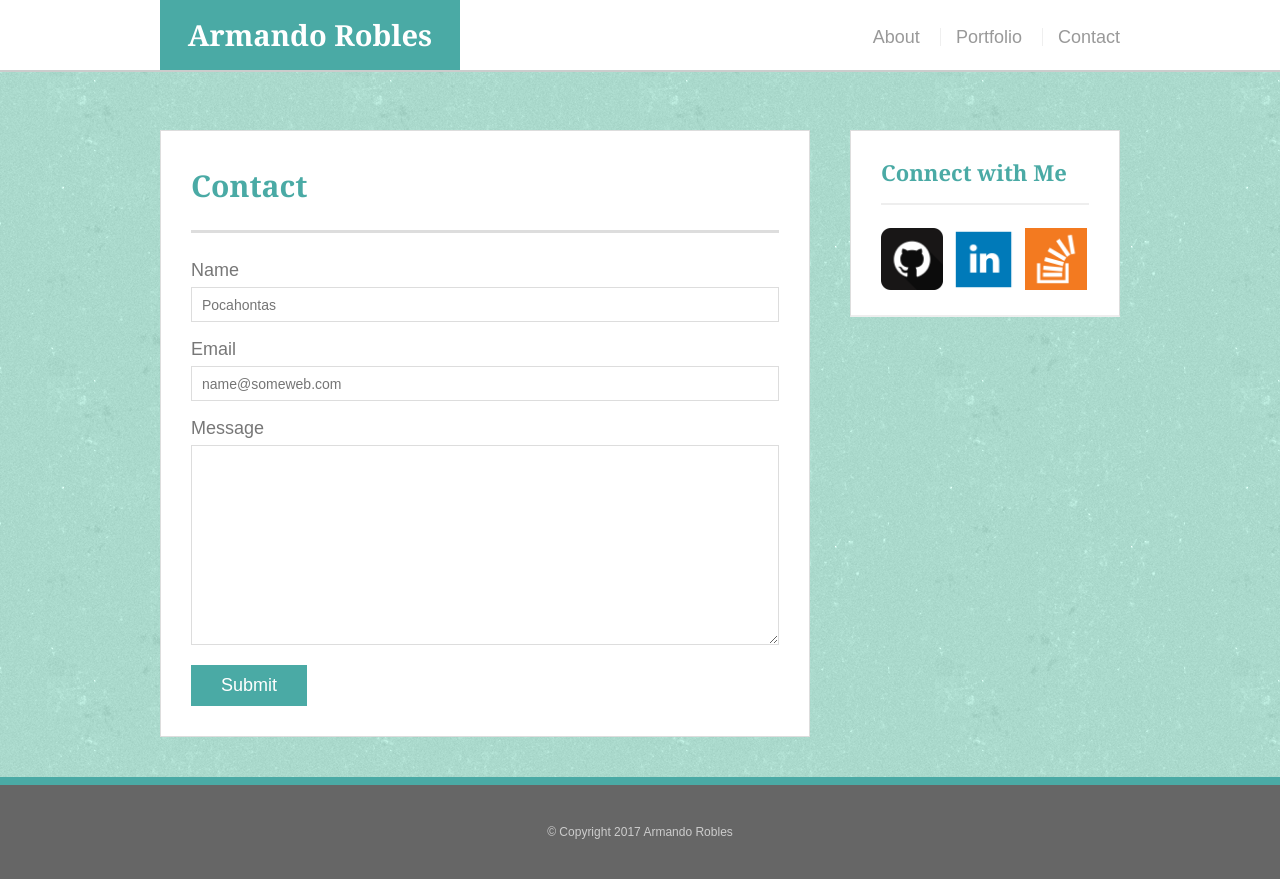
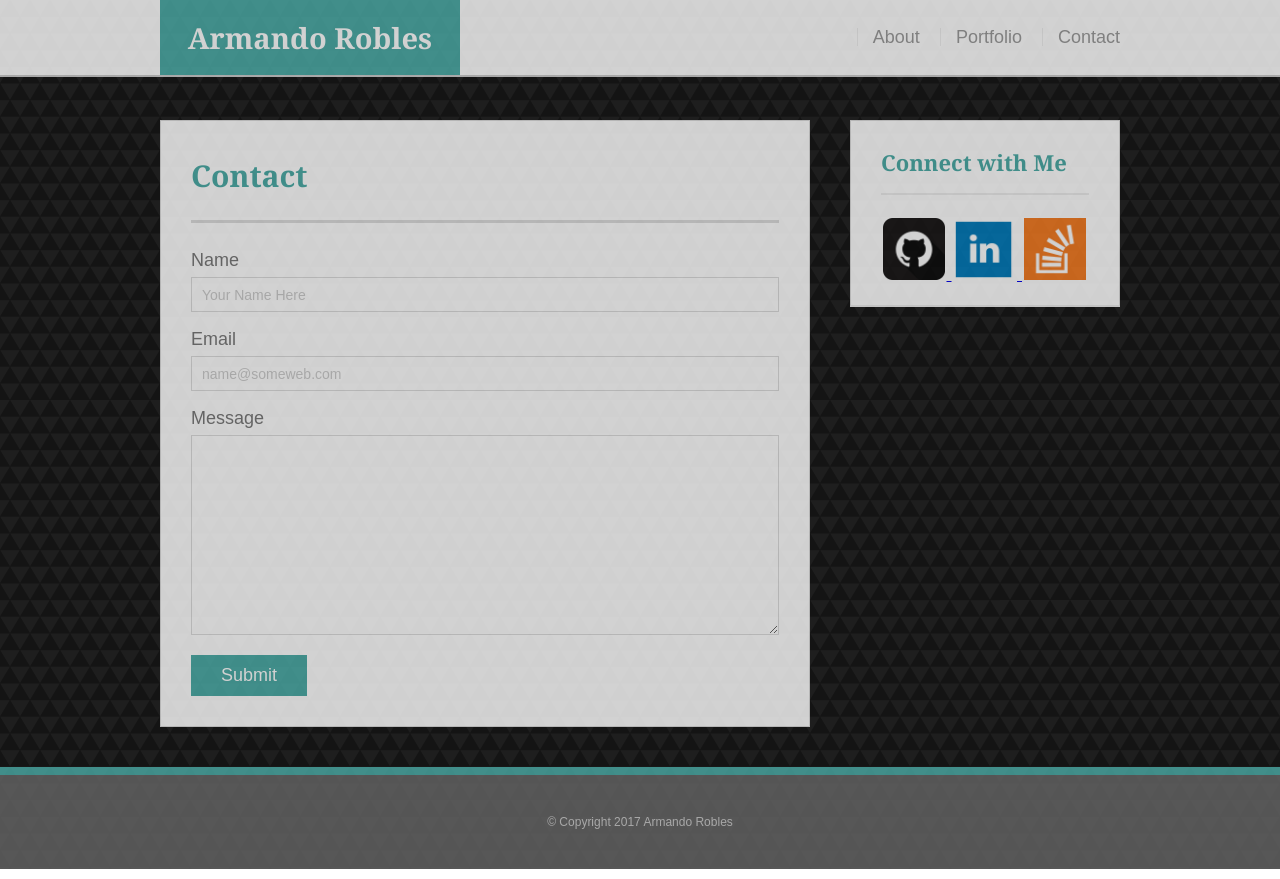
Before and after one commit to RioMando/Responsive-Portfolio, a plain HTML site: page contact.html in a window 1280 px wide. Drawn offline with Linux system fonts and the light colour scheme.

Commit message:
Background changed, added project: City of Your Dreams

```diff
--- a/assets/css/style.css
+++ b/assets/css/style.css
@@ -3,7 +3,10 @@
 }
 
 body {
-	background-image: url("../images/green_dust_scratch.png");
+
+	/*background: linear-gradient(red, yellow);*/
+	opacity: .8;
+	background-image: url("../images/dark-triangles.png");
 	font-size: 18px;
 	line-height: 34px;
 	font-family: 'Arial', 'Helvetica Neve', Helvetica, sans-serif;
@@ -21,7 +24,7 @@ h1, h2, h3, p {
 	margin-bottom: 20px;
 }
 
-p:last-child {
+p: last-child {
 	margin-bottom: 0;
 }
 
@@ -42,6 +45,11 @@ h2, h3 {
 	font-size: 22px;
 }
 
+::placeholder {
+    color: #ccc;
+    opacity: 1; /* Firefox */
+}
+
 /******************/
 /**    Header    **/
 
@@ -58,12 +66,12 @@ h2, h3 {
 
 #logo {
 	width: 300px;
-	height: 70px;
+	height: 75px;
 	background: #4aaaa5;
     float: left;
     font-family: 'Georgia', Times, Times New Roman, serif;
     text-align: center;
-	line-height: 70px;
+	line-height: 75px;
     color: #fff;
 	font-weight: 700;
     font-size: 29px;
@@ -85,14 +93,14 @@ nav a {
 	line-height: 18px;
 }
 
-nav a:first-child {
+nav a: first-child {
 	border-left: 0 none;
 }
 
 
 /*  *** Main ***  */
 #main-container {
-	padding-top: 130px;
+	padding-top: 120px;
 }
 
 .main-section {
@@ -135,11 +143,12 @@ h3, .sidebar, h2 {
 .social {
 	width: 62px;
 	height: 62px;
-	margin-top: 8px;
-	margin-right: 5px;
+	margin: 8px 1.75px 0px 1.75px;
+	/*margin-top: 8px;
+	margin-right: 3.5px;*/
 }
 
-.social:last-child {
+.social: last-child {
 	margin-right: 0;
 }
 
--- a/contact.html
+++ b/contact.html
@@ -34,7 +34,7 @@
 				<ul>
 					<li>
 	  					<label form="name">Name</label>
-	  					<input type="text" name="name" id="name" placeholder="Pocahontas" required="required">
+	  					<input type="text" name="name" id="name" placeholder="Your Name Here" required="required">
 	  				</li>
 					<li>
 	  					<label form="email">Email</label>
@@ -55,9 +55,18 @@
 			<div id="connect">
 				<h2>Connect with Me</h2>
 
-				<img src="assets/images/if_github_253591.png" class="social" alt="GitHub" >
-				<img src="assets/images/linkedin_square_color-128.png" class="social" alt="LinkedIn">
-				<img src="assets/images/if_overflow_334695.png" class="social" alt="Stack Overflow">
+				<a href="https://github.com/RioMando" target="_blank">
+					<img src="assets/images/if_github_253591.png" class="social" alt="GitHub" >
+				</a>
+
+				<a href="https://www.linkedin.com/in/armando-r-a400a496/" target="_blank">
+					<img src="assets/images/linkedin_square_color-128.png" class="social" alt="LinkedIn">
+				</a>
+
+				<a href="https://stackoverflow.com/users/8624626/mando-r" target="_blank">
+					<img src="assets/images/if_overflow_334695.png" class="social" alt="Stack Overflow">
+				</a>
+
 			</div>
 		</section>
 	</div>
```
Also changed, not shown: index.html (+10 -3 lines), portfolio.html (+8 -2 lines), assets/images/CityOfYourDreams.PNG (added), assets/images/CityOfYourDreams2.PNG (added), assets/images/business-q-c-320-240-9.jpg (deleted), assets/images/cardboard_flat.png (deleted), assets/images/dark-triangles.png (added), assets/images/green_dust_scratch.png (deleted), assets/images/vintage-concrete.png (deleted).
